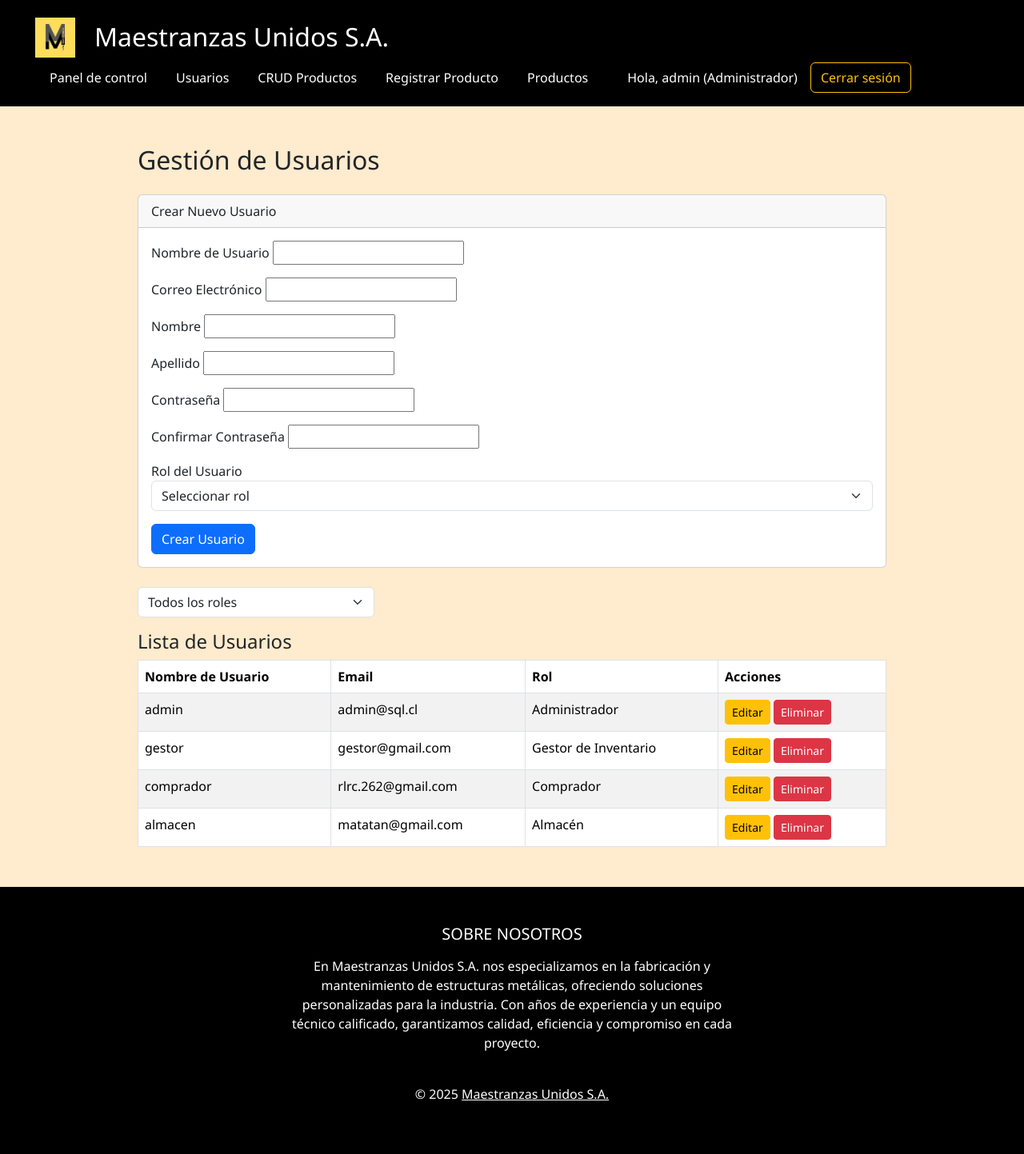
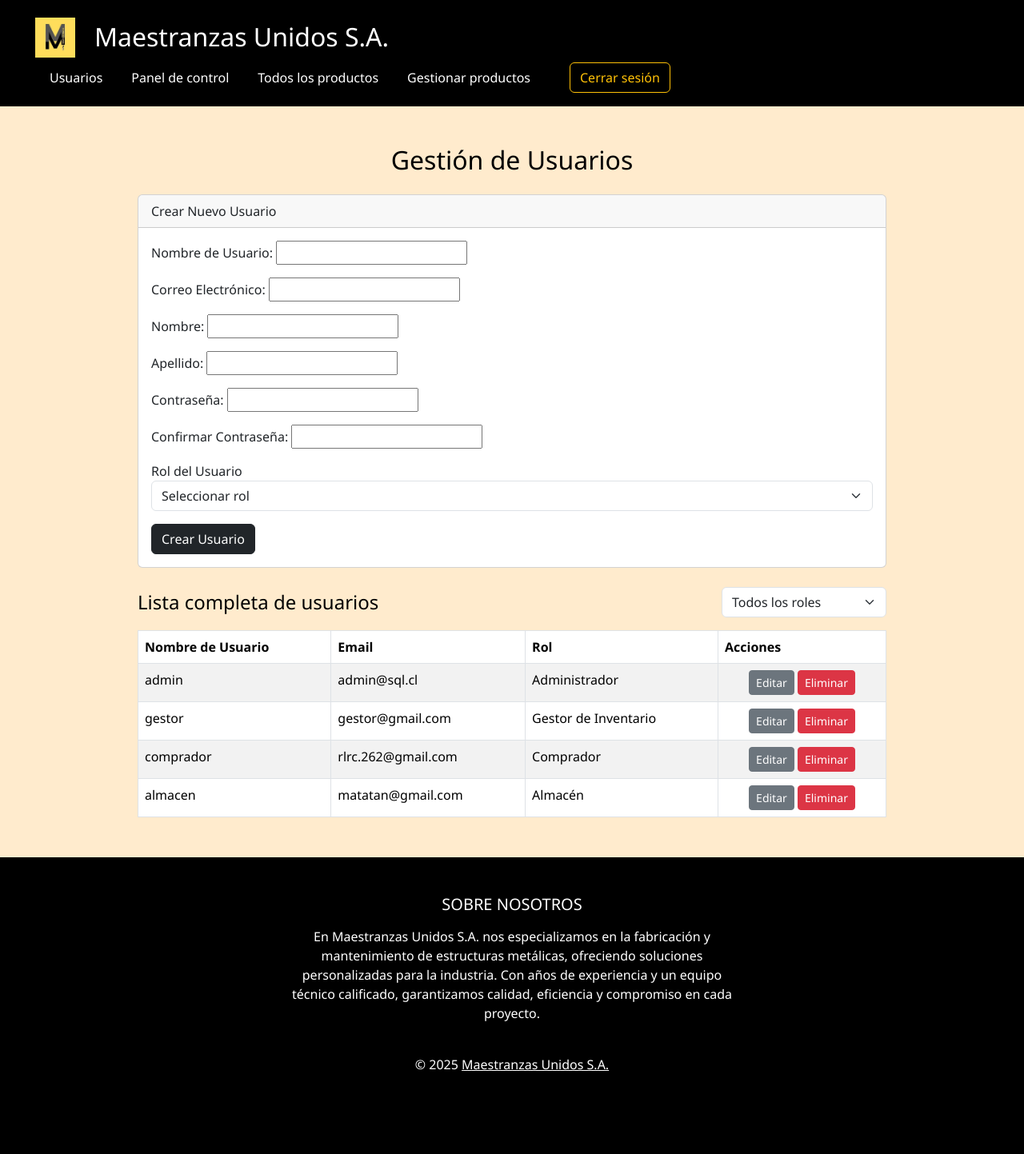
Before and after one commit to pntrkllr/maestranzas-unidos-gap, a Django app: page /usuarios/ in a window 1280 px wide. Shown: the whole page at 80% size. After the commit the page ends 1339 px from the top, so only its background shows below. Run offline with Django 5.2, Linux system fonts and the light colour scheme; a user stored in the database is signed in; data comes from the database, SQL or seed files in the repository; both versions use the stored data as it was after the commit.

Commit message:
ajustes-visuales

```diff
--- a/inventario/templates/inventario/base.html
+++ b/inventario/templates/inventario/base.html
@@ -8,6 +8,7 @@
   <link href="https://cdn.jsdelivr.net/npm/bootstrap@5.3.3/dist/css/bootstrap.min.css" rel="stylesheet"
     integrity="sha384-QWTKZyjpPEjISv5WaRU9OFeRpok6YctnYmDr5pNlyT2bRjXh0JMhjY6hW+ALEwIH" crossorigin="anonymous">
   <link rel="stylesheet" href="https://cdn.jsdelivr.net/npm/bootstrap-icons@1.11.3/font/bootstrap-icons.min.css">
+  <link rel="stylesheet" href="https://cdnjs.cloudflare.com/ajax/libs/font-awesome/6.4.0/css/all.min.css">
   <link rel="stylesheet" href="{% static 'inventario/css/style.css' %}">
   {% block extra_css %}{% endblock %}
 </head>
@@ -31,44 +32,34 @@
 
           {% if user.is_authenticated %}
           {% if user.groups.first.name == 'Administrador' %}
+          <li class="nav-item"><a class="nav-link" href="{% url 'usuarios_crud' %}">Usuarios</a></li>
           <li class="nav-item"><a class="nav-link" href="{% url 'dashboard' %}">Panel de control</a></li>
-          <li class="nav-item"><a class="nav-link" href="{% url 'usuarios_crud' %}">Usuarios</a></li>
-          <li class="nav-item"><a class="nav-link" href="{% url 'producto_crud' %}">CRUD Productos</a></li>
-          <li class="nav-item"><a class="nav-link" href="{% url 'registro_producto' %}">Registrar Producto</a></li>
-          <li class="nav-item"><a class="nav-link" href="{% url 'tienda' %}">Productos</a></li>
+          <li class="nav-item"><a class="nav-link" href="{% url 'tienda' %}">Todos los productos</a></li>
+          <li class="nav-item"><a class="nav-link" href="{% url 'producto_crud' %}">Gestionar productos</a></li>
 
           {% elif user.groups.first.name == 'Gestor de Inventario' %}
-          <li class="nav-item"><a class="nav-link" href="{% url 'producto_crud' %}">CRUD Productos</a></li>
-          <li class="nav-item"><a class="nav-link" href="{% url 'registro_producto' %}">Registrar Producto</a></li>
           <li class="nav-item"><a class="nav-link" href="{% url 'dashboard' %}">Panel de control</a></li>
-          <li class="nav-item"><a class="nav-link" href="{% url 'tienda' %}">Productos</a></li>
+          <li class="nav-item"><a class="nav-link" href="{% url 'tienda' %}">Todos los productos</a></li>
+          <li class="nav-item"><a class="nav-link" href="{% url 'producto_crud' %}">Gestionar productos</a></li>
 
           {% elif user.groups.first.name == 'Comprador' %}
-          <li class="nav-item"><a class="nav-link" href="{% url 'tienda' %}">Productos</a></li>
           <li class="nav-item"><a class="nav-link" href="{% url 'dashboard' %}">Panel de control</a></li>
+          <li class="nav-item"><a class="nav-link" href="{% url 'tienda' %}">Todos los productos</a></li>
 
           {% elif user.groups.first.name == 'Almacén' %}
-          <li class="nav-item"><a class="nav-link" href="{% url 'producto_crud' %}">CRUD Productos</a></li>
-          <li class="nav-item"><a class="nav-link" href="{% url 'tienda' %}">Productos</a></li>
           <li class="nav-item"><a class="nav-link" href="{% url 'dashboard' %}">Panel de control</a></li>
+          <li class="nav-item"><a class="nav-link" href="{% url 'tienda' %}">Todos los productos</a></li>
+          <li class="nav-item"><a class="nav-link" href="{% url 'producto_crud' %}">Gestionar productos</a></li>
           {% endif %}
           {% else %}
           <li class="nav-item"><a class="nav-link" href="{% url 'login' %}">
-              <button class="btn btn-outline-light" type="button">Iniciar sesión</button>
+              <button class="btn btn-outline-light" type="button">Acceder</button>
             </a></li>
           {% endif %}
         </ul>
 
         {% if user.is_authenticated %}
         <div class="d-flex align-items-center ms-auto">
-          <span class="navbar-text me-3">
-            Hola, {{ user.username }}
-            {% if user.groups.first %}
-            ({{ user.groups.first.name }})
-            {% else %}
-            (Sin rol)
-            {% endif %}
-          </span>
           <a href="{% url 'logout' %}" class="btn btn-outline-light me-2">Cerrar sesión</a>
         </div>
         {% endif %}
--- a/inventario/templates/inventario/dashboard.html
+++ b/inventario/templates/inventario/dashboard.html
@@ -10,7 +10,7 @@
 {% block content %}
 <div class="container mt-5">
 
-  <h1 class="mb-4 text-center">Panel de Control</h1>
+  <h1 class="mb-4 text-center text-black">Panel de Control</h1>
 
   {# 🔔 Alerta solo para Administrador y Comprador #}
   {% if productos_stock_minimo and user.is_authenticated and user.groups.first.name in 'Administrador,Comprador' %}
--- a/inventario/templates/inventario/login.html
+++ b/inventario/templates/inventario/login.html
@@ -21,11 +21,6 @@
         <input type="password" id="password" name="password" class="form-control" required>
       </div>
       <button type="submit" class="btn btn-primary w-100">Entrar</button>
-
-      <div class="mt-3 text-center">
-        <a href="{% url 'registro_usuario' %}">¿No tienes cuenta? Regístrate</a><br>
-        <a href="{% url 'olvidar_contra' %}">¿Olvidaste tu contraseña?</a>
-      </div>
   </form>
 </div>
 {% endblock %}
--- a/inventario/templates/inventario/tienda.html
+++ b/inventario/templates/inventario/tienda.html
@@ -14,9 +14,8 @@
   </div>
 </header>
 
-<!-- Catálogo -->
 <div class="container mt-4">
-  <h1 class="mb-4">Catálogo de Herramientas</h1>
+  <h1 class="mb-4 text-black text-center">Productos disponibles:</h1>
   <div class="row row-cols-1 row-cols-sm-2 row-cols-md-3 g-4">
     {% for producto in productos %}
     <div class="col">
--- a/inventario/templates/inventario/usuarios_crud.html
+++ b/inventario/templates/inventario/usuarios_crud.html
@@ -5,7 +5,7 @@
 
 {% block content %}
 <div class="container mt-5">
-  <h2 class="mb-4">Gestión de Usuarios</h2>
+  <h2 class="mb-4 text-center text-black">Gestión de Usuarios</h2>
 
   <div class="card mb-4">
     <div class="card-header">
@@ -16,32 +16,32 @@
         {% csrf_token %}
 
         <div class="form-group mb-3">
-          <label for="id_username">Nombre de Usuario</label>
+          <label for="id_username">Nombre de Usuario: </label>
           {{ form.username }}
         </div>
 
         <div class="form-group mb-3">
-          <label for="id_email">Correo Electrónico</label>
+          <label for="id_email">Correo Electrónico: </label>
           {{ form.email }}
         </div>
 
         <div class="form-group mb-3">
-          <label for="id_first_name">Nombre</label>
+          <label for="id_first_name">Nombre: </label>
           {{ form.first_name }}
         </div>
 
         <div class="form-group mb-3">
-          <label for="id_last_name">Apellido</label>
+          <label for="id_last_name">Apellido: </label>
           {{ form.last_name }}
         </div>
 
         <div class="form-group mb-3">
-          <label for="id_password">Contraseña</label>
+          <label for="id_password">Contraseña: </label>
           {{ form.password }}
         </div>
 
         <div class="form-group mb-3">
-          <label for="id_password_confirm">Confirmar Contraseña</label>
+          <label for="id_password_confirm">Confirmar Contraseña: </label>
           {{ form.password_confirm }}
         </div>
 
@@ -59,7 +59,7 @@
           </select>
         </div>
 
-        <button type="submit" class="btn btn-primary">
+        <button type="submit" class="btn btn-dark">
           {% if editar %}Guardar Cambios{% else %}Crear Usuario{% endif %}
         </button>
 
@@ -70,9 +70,12 @@
     </div>
   </div>
 
+<div class="d-flex justify-content-between align-items-center mb-3">
+  <h4 class="mb-0 text-black">Lista completa de usuarios</h4>
+
   <!-- 🔎 Filtro por grupo -->
-  <form method="get" class="row mb-3">
-    <div class="col-md-4">
+  <form method="get" class="mb-0">
+    <div class="input-group">
       <select name="grupo" class="form-select" onchange="this.form.submit()">
         <option value="">Todos los roles</option>
         {% for g in grupos %}
@@ -83,8 +86,8 @@
       </select>
     </div>
   </form>
+</div>
 
-  <h4>Lista de Usuarios</h4>
 <table class="table table-bordered table-striped">
   <thead>
     <tr>
@@ -106,8 +109,8 @@
           <span class="text-muted">Sin rol</span>
         {% endif %}
       </td>
-        <td>
-          <a href="?edit={{ u.id }}" class="btn btn-warning btn-sm">Editar</a>
+      <td class="text-center">
+        <a href="?edit={{ u.id }}" class="btn btn-secondary btn-sm">Editar</a>
         <a href="?delete={{ u.id }}" class="btn btn-danger btn-sm"
            onclick="return confirm('¿Estás seguro de que quieres eliminar este usuario?');">Eliminar</a>
       </td>
--- a/requirements.txt
+++ b/requirements.txt
@@ -1 +1,3 @@
 Django==5.2.1
+Pillow
+openpyxl
```
Also changed, not shown: inventario/templates/inventario/index.html (+11 -4 lines), inventario/templates/inventario/producto_crud.html (+10 -8 lines), db.sqlite3. Lines whose indentation alone changed are shown as unchanged.
